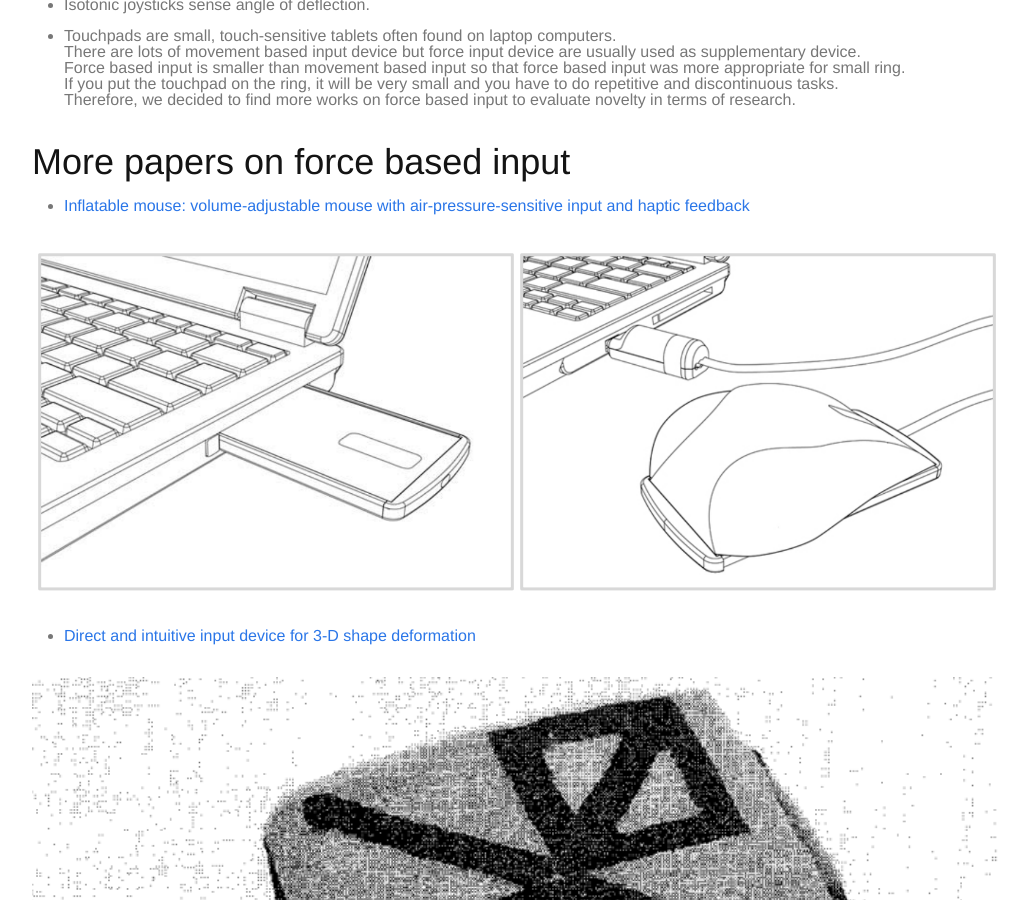
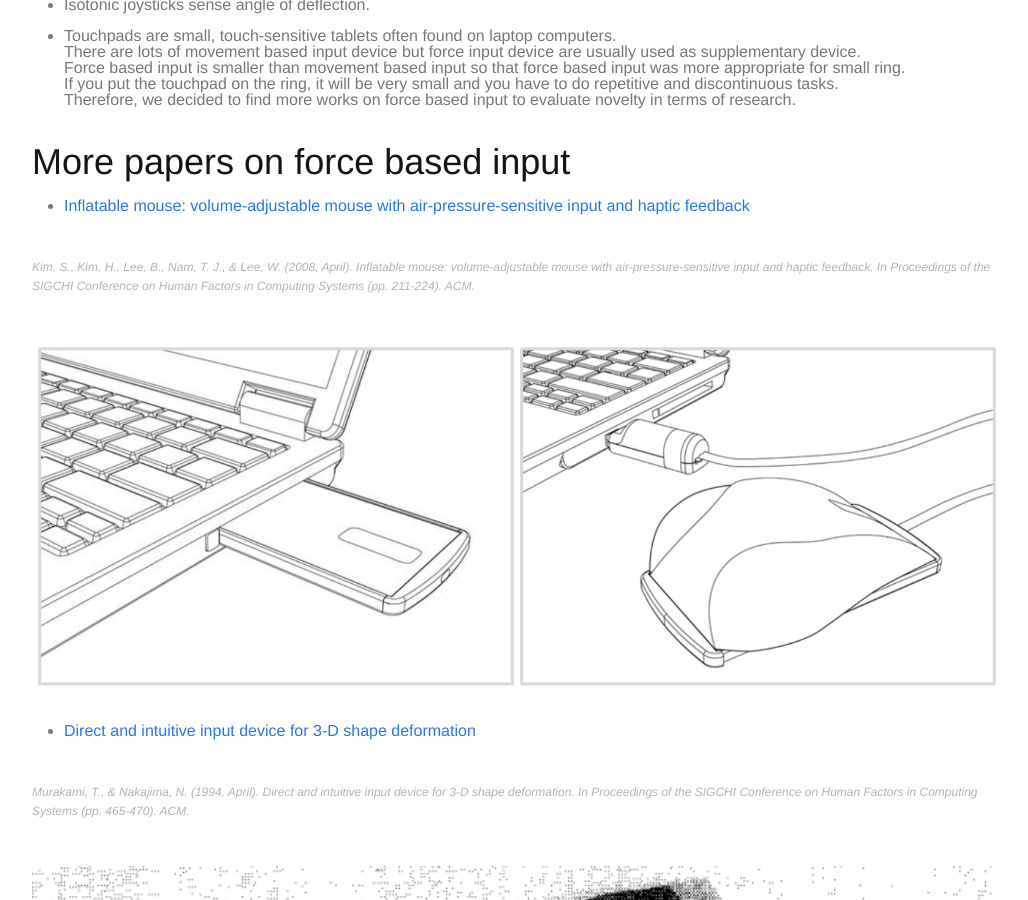
Before and after one commit to unist-AR/unist-AR.github.io, a Jekyll site: the page built from _posts/2018-04-06-Week-4.md, in a window 1280 px wide and 900 px high, scrolled down 575 px. Shown: the whole window, without its empty margins (123-1151 px from the left). Built offline with Jekyll 4.4.1, drawn with Linux system fonts in a browser that asks for light colours; some web fonts are replaced.

Commit message:
Update 2018-04-06-Week-4.md

```diff
--- a/_posts/2018-04-06-Week-4.md
+++ b/_posts/2018-04-06-Week-4.md
@@ -17,11 +17,13 @@ Therefore, we decided to find more works on force based input to evaluate novelt
 
 # More papers on force based input
 1. [Inflatable mouse: volume-adjustable mouse with air-pressure-sensitive input and haptic feedback](https://dl.acm.org/citation.cfm?id=1357090) <br>
+<p class='paper-citation'>Kim, S., Kim, H., Lee, B., Nam, T. J., & Lee, W. (2008, April). Inflatable mouse: volume-adjustable mouse with air-pressure-sensitive input and haptic feedback. In Proceedings of the SIGCHI Conference on Human Factors in Computing Systems (pp. 211-224). ACM.</p>
 <figure>
     <img src="/img/Inflatable_mouse.PNG">
 </figure>
 
 2. [Direct and intuitive input device for 3-D shape deformation](https://dl.acm.org/citation.cfm?id=191823) <br>
+<p class='paper-citation'>Murakami, T., & Nakajima, N. (1994, April). Direct and intuitive input device for 3-D shape deformation. In Proceedings of the SIGCHI Conference on Human Factors in Computing Systems (pp. 465-470). ACM.</p>
 <figure>
     <img src="/img/3D_shape_deformation.PNG">
 </figure> <br>
```
